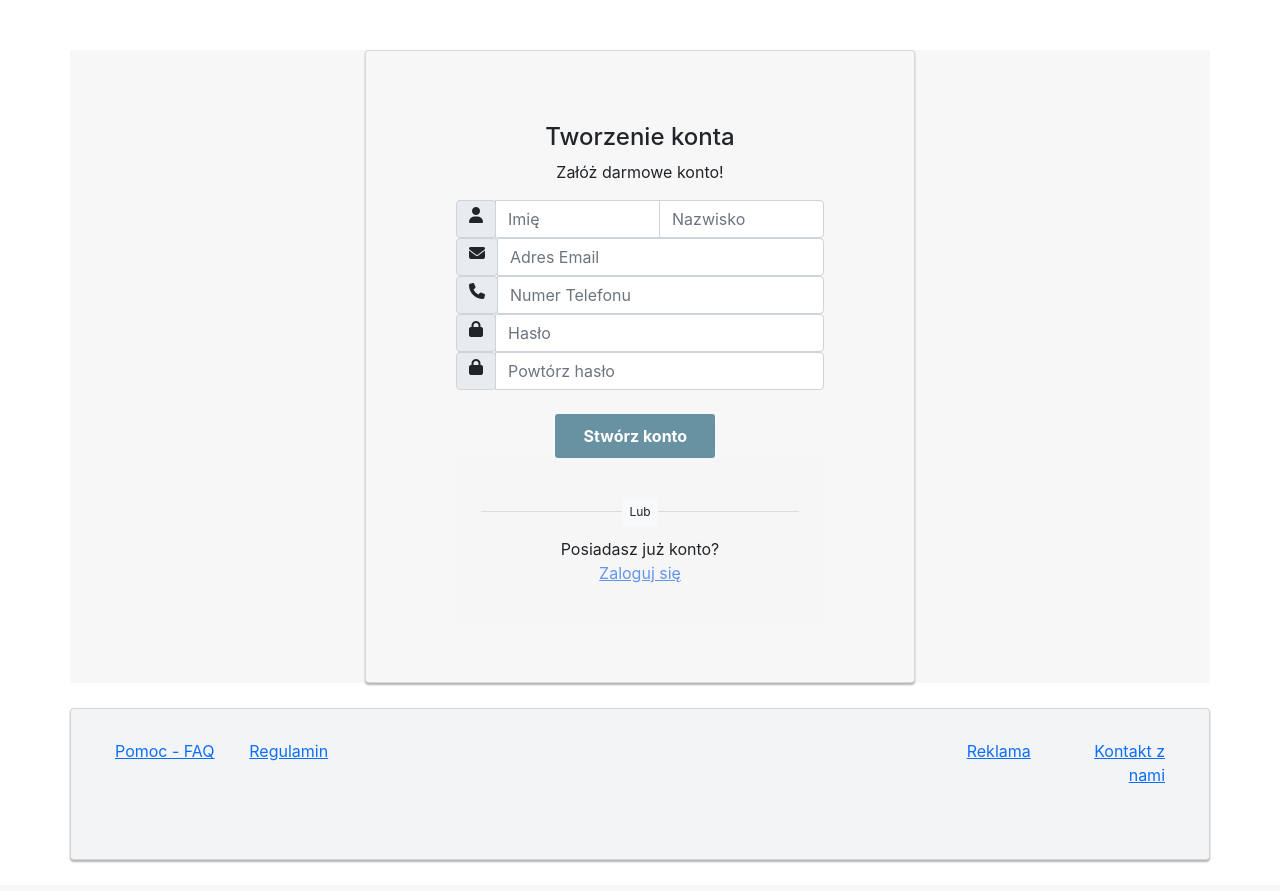
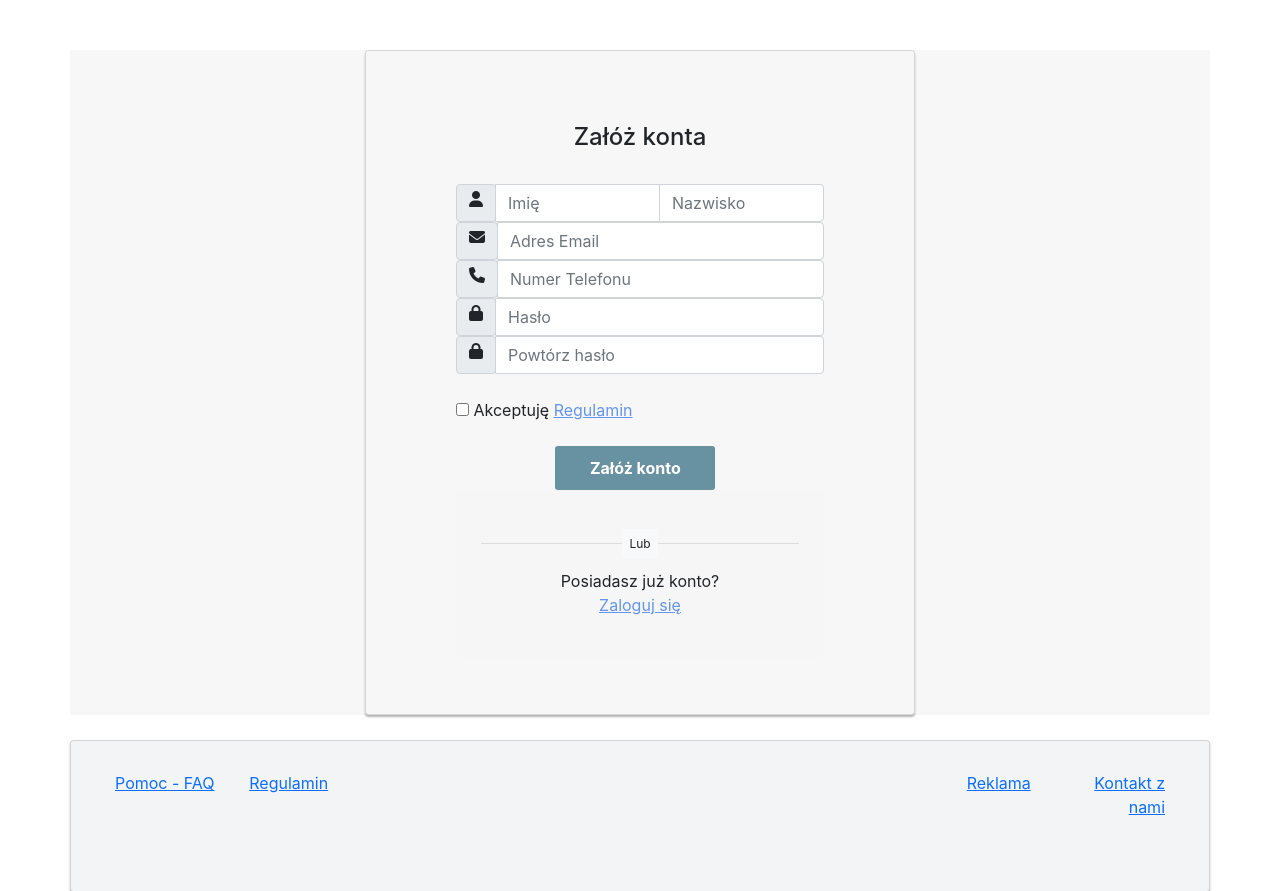
Before and after one commit to teo0098/moto, a PHP site: page /signup.php in a window 1280 px wide. Shown: the part 76-967 px from the top of the page. Before the commit the page ends 938 px from the top, so only its background shows below. Run offline with PHP 8.4, Linux system fonts and the light colour scheme; some libraries are stand-ins or nearby versions.

Commit message:
Add accept to registration, add img logo to signin

```diff
--- a/frontend/views/signup.php
+++ b/frontend/views/signup.php
@@ -21,8 +21,8 @@ session_start();
     <div class="container">
         <div class="card card-container-">
             <article class="card-body mx-auto" style="max-width: 400px;">
-                <h4 class="card-title mt-3 text-center">Tworzenie konta</h4>
-                <p class="text-center">Załóż darmowe konto!</p>
+                <h4 class="card-title mt-3 text-center">Załóż konta</h4>
+                <br>
                 <form class="form-signup" method='POST' action="../../backend/server/registration.php">
                     <?php
                     if (isset($_SESSION['registerError'])) {
@@ -69,8 +69,14 @@ session_start();
                         <input required class="form-control" placeholder="Powtórz hasło" type="password">
                     </div>
                     <br>
+                    <div id="remember" class="checkbox">
+                    <label>
+                        <input type="checkbox" value="accept"> Akceptuję <a class="underlineHover" href="../views/signin.php">Regulamin</a>
+                    </label>
+                    </div>
+                    <br>
                     <div class="form-group">
-                        <button type="submit" class="btn btn-primary btn-block btn-signup"> Stwórz konto </button>
+                        <button type="submit" class="btn btn-primary btn-block btn-signup"> Załóż konto </button>
                     </div>
                     <div class="formFooter">
                         <p class="divider-text">
```
Also changed, not shown: frontend/views/signin.php (+1 -37 lines), frontend/assets/logo.png (added).
